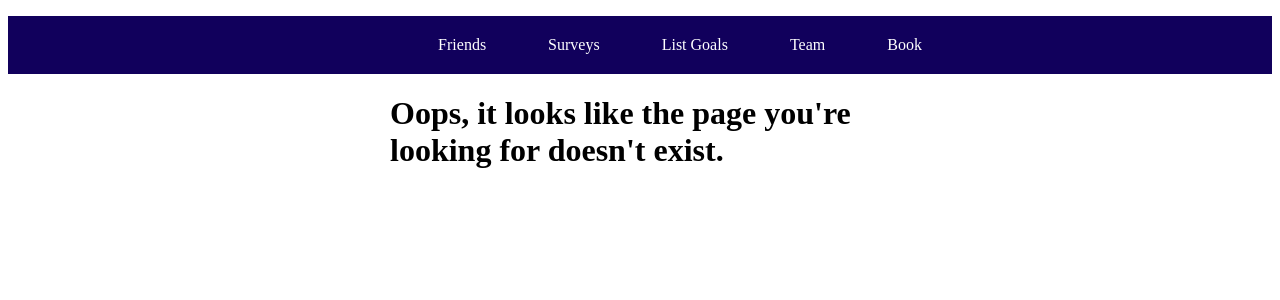
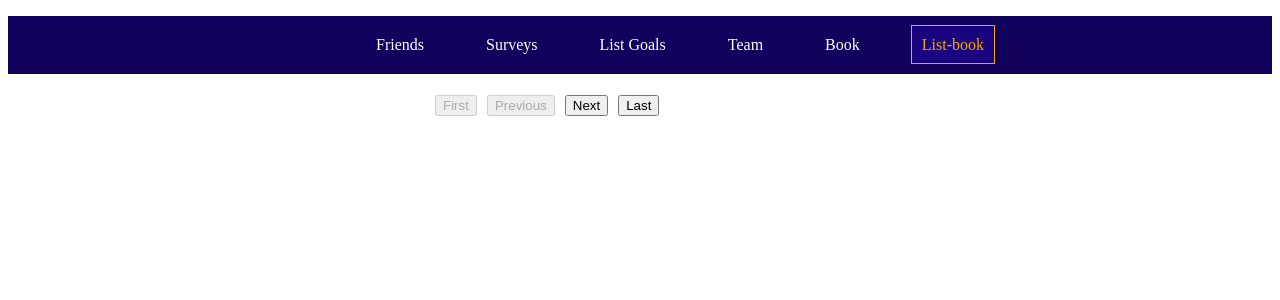
Before and after one commit to daipham1210/vue-training, a Vue app: page /list-book in a window 1280 px wide. Shown: the top 300 px of the page. Built offline with nearby package versions, Linux system fonts and the light colour scheme.

Commit message:
panigation

```diff
--- a/src/components/Navigation.vue
+++ b/src/components/Navigation.vue
@@ -24,6 +24,11 @@
       <li>
         <router-link to="/books">
           Book
+        </router-link>
+      </li>
+      <li>
+        <router-link to="/list-book">
+          List-book
         </router-link>
       </li>
     </ul>
--- /dev/null
+++ b/src/components/book-paginate/list-book.vue
@@ -0,0 +1,16 @@
+<template>
+	<pagination
+		:total-page="11"
+	/>
+</template>
+<script>
+import pagination from "@components/book-paginate/pagination.vue";
+
+import { defineComponent } from 'vue'
+export default defineComponent({
+	name: 'ListBook',
+	components: {
+		"pagination": pagination
+	},
+})
+</script>
--- /dev/null
+++ b/src/components/book-paginate/pagination.vue
@@ -0,0 +1,110 @@
+<template>
+  <ul class='panigation'>
+		<li @click="firstPage" class='panigation-item'>
+			<button :disabled="isFirstPage">First</button>
+		</li>
+		<li @click="previousPage" class='panigation-item'>
+			<button :disabled="isFirstPage">Previous</button>
+		</li>
+		<!-- <li class='panigation-item'><button>1</button></li>
+		<li class='panigation-item'><button>2</button></li>
+		<li class='panigation-item'><button>3</button></li> -->
+		<li
+			v-for="item in pages"
+			:key="item"
+			class='panigation-item'
+		>
+			<button
+				@click="changePage(item)"
+				:class="{'activeItem': item === currentPage }"
+			>
+				{{ item }}
+			</button>
+		</li>
+		<li @click="nextPage" class='panigation-item'>
+			<button :disabled="isLastPage">Next</button>
+		</li>
+		<li @click="lastPage" class='panigation-item'>
+			<button :disabled="isLastPage">Last</button>
+		</li>
+	</ul>
+</template>
+
+<script>
+
+import { defineComponent, toRefs, reactive, computed, onMounted } from "vue";
+export default defineComponent({
+	name: 'pagination',
+	props: {
+		maxVisibleButtons: {
+			type: Number,
+			default: 3,
+		},
+		totalPage: Number,
+		total: Number,
+		perPage: Number,
+	},
+	setup(props) {
+		const data = reactive ({
+			currentPage: 1,
+			startPage: computed(() => {
+			}),
+			pages: computed(() => {
+
+			}),
+			isFirstPage: computed(() => data.currentPage === 1),
+			isLastPage: computed(() =>  data.currentPage === 3),
+		})
+
+		const changePage = (item) => {
+			data.currentPage = item
+		}
+
+		const previousPage = () => {
+			if (data.isFirstPage) return
+			data.currentPage = data.currentPage - 1
+		}
+
+		const nextPage = () => {
+			if (data.isLastPage) return
+			data.currentPage = data.currentPage + 1
+		}
+
+		const firstPage = () => {
+			if (data.isFirstPage) return
+			data.currentPage = data.currentPage = 1
+		}
+
+		const lastPage = () => {
+			data.currentPage = data.currentPage = 3
+
+		}
+
+		return {
+			...toRefs(data),
+			changePage,
+			previousPage,
+			nextPage,
+			firstPage,
+			lastPage,
+		}
+	}
+
+});
+</script>
+
+<style lang="scss">
+.panigation {
+	display: flex;
+  list-style-type: none;
+	.panigation-item {
+		padding: 5px;
+		// button:hover {
+		// 	background-color: aqua;
+		// }
+	}
+	.activeItem {
+		background-color: #4AAE9B;
+	}
+}
+</style>
--- a/src/router/index.js
+++ b/src/router/index.js
@@ -10,6 +10,7 @@ import NotFound from '@components/layouts/NotFound.vue'
 import root from '@components/provide-example/root.vue'
 import Main from '@components/event-bus-example/main.vue'
 import CreateBook from '@components/books/CreateBook.vue'
+import ListBook from '@components/book-paginate/list-book.vue'
 const routes = [
   {
     path: '/',
@@ -48,6 +49,11 @@ const routes = [
     component: Book,
   },
   {
+    path: '/list-book',
+    name: 'list-book',
+    component: ListBook,
+  },
+  {
     path: '/books/create',
     name: 'CreateBook',
     component: CreateBook,
```
